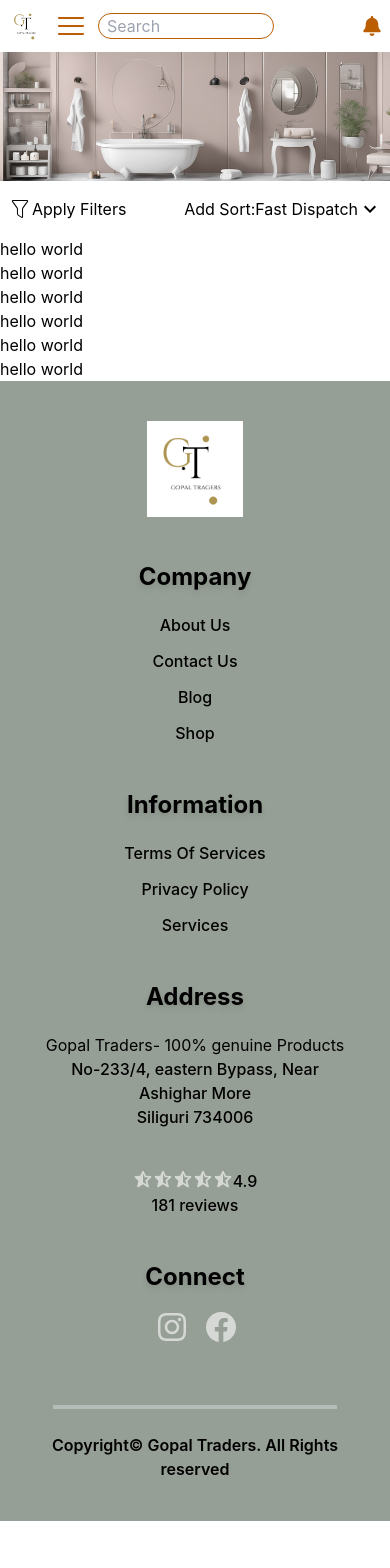
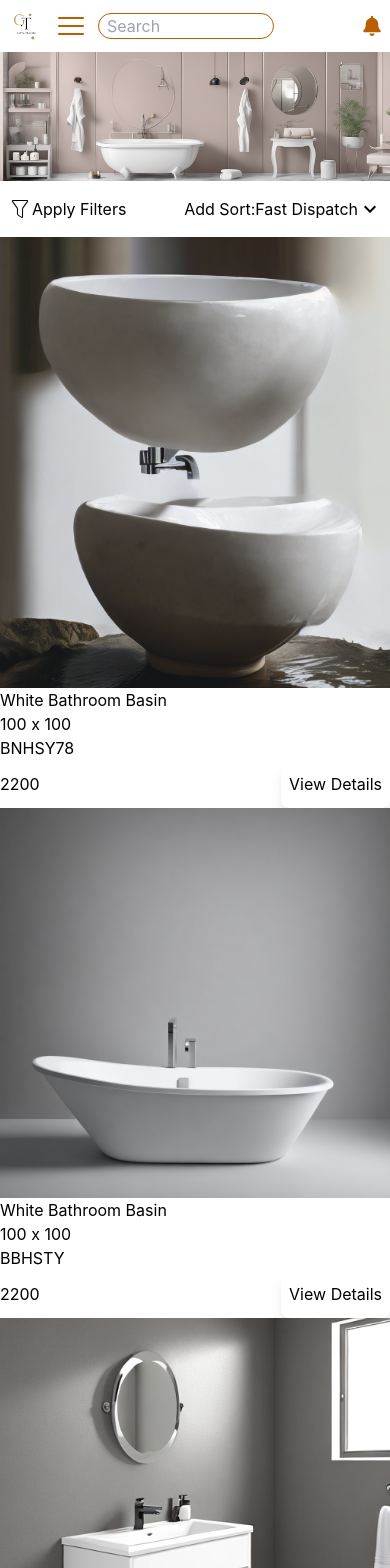
Before and after one commit to Shubh-Dev/gopal-traders, a React (Vite) app: page /shop in a window 390 px wide. Shown: the top 1568 px of the page. Before the commit the page ends 1521 px from the top, so only its background shows below. Built offline with nearby package versions, Linux system fonts and the light colour scheme; some icons are missing.

Commit message:
product page in progress

```diff
--- a/src/components/Header.jsx
+++ b/src/components/Header.jsx
@@ -29,14 +29,14 @@
             onClick={toggleMobileMenu}
           />
         </div>
-        <div class="relative">
+        <div className="relative">
           <input
             type="text"
-            class="rounded-2xl border border-primary px-2  w-44 pr-10  focus:ring-slate-500 focus:outline-none"
+            className="rounded-2xl border border-primary px-2  w-44 pr-10  focus:ring-slate-500 focus:outline-none"
             placeholder="Search"
           />
-          <div class="absolute inset-y-0 right-2 flex items-center pointer-events-none">
-            <span class="text-primary">
+          <div className="absolute inset-y-0 right-2 flex items-center pointer-events-none">
+            <span className="text-primary">
               <PiMagnifyingGlassThin />
             </span>
           </div>
--- a/src/components/OurStory.jsx
+++ b/src/components/OurStory.jsx
@@ -3,12 +3,12 @@
 
 const OurStory = () => {
   return (
-    <div class="container text-center pt-12 px-2 mx-auto flex flex-col items-center text-gray-500">
-      <p class="text-3xl text-[#969f95] font-semibold pb-4">
+    <div className="container text-center pt-12 px-2 mx-auto flex flex-col items-center text-gray-500">
+      <p className="text-3xl text-[#969f95] font-semibold pb-4">
         Our Plumbing Story
       </p>
-      <p class="text-md font-semibold pb-4">Proudly born in Siliguri.</p>
-      <p class="max-w-3xl">
+      <p className="text-md font-semibold pb-4">Proudly born in Siliguri.</p>
+      <p className="max-w-3xl">
         Gopal Traders is a Siliguri based Bathware dealer. We are committed to
         source only the best and most competitive priced products from the most
         trusted manufacturers. We provide a wide range of products to suit all
@@ -20,31 +20,31 @@
         aspects of your bathroom and kitchen requirements. We are also happy to
         work with your own plumber or builder.
       </p>
-      <div class="max-w-5xl border-b-2 border-gray-300 w-full my-4"></div>
-      <p class="text-3xl text-[#969f95] font-semibold pb-4">Our Mission</p>
-      <p class="text-md font-semibold">
+      <div className="max-w-5xl border-b-2 border-gray-300 w-full my-4"></div>
+      <p className="text-3xl text-[#969f95] font-semibold pb-4">Our Mission</p>
+      <p className="text-md font-semibold">
         To provide the best quality products at the most competitive prices.
       </p>
-      <div class="max-w-5xl border-b-2 border-gray-300 w-full my-4"></div>
+      <div className="max-w-5xl border-b-2 border-gray-300 w-full my-4"></div>
 
-      <p class="text-3xl text-[#969f95] font-semibold pb-4">Our Vision</p>
-      <p class="text-md font-semibold ">
+      <p className="text-3xl text-[#969f95] font-semibold pb-4">Our Vision</p>
+      <p className="text-md font-semibold ">
         To be the best bathroom and kitchen supplier in Siliguri.
       </p>
 
 
-      <div class="max-w-5xl border-b-2 border-gray-300 w-full my-6"></div>
+      <div className="max-w-5xl border-b-2 border-gray-300 w-full my-6"></div>
 
-      <p class="text-3xl text-[#969f95] font-semibold pb-4">Our Values</p>
-      <p class="text-md font-semibold">
+      <p className="text-3xl text-[#969f95] font-semibold pb-4">Our Values</p>
+      <p className="text-md font-semibold">
         We are a family run business and we pride ourselves on our friendly and
         professional service. We are always available to offer advice and
         guidance on all aspects of your bathroom and kitchen requirements. We
         are also happy to work with your own plumber or builder.
       </p>
-      <div class="max-w-5xl border-b-2 border-gray-300 w-full my-6"></div>
-      <p class="text-3xl text-[#969f95] font-semibold pb-4">Image Gallery</p>
-      <div class="grid grid-cols-2 gap-2 mb-4">
+      <div className="max-w-5xl border-b-2 border-gray-300 w-full my-6"></div>
+      <p className="text-3xl text-[#969f95] font-semibold pb-4">Image Gallery</p>
+      <div className="grid grid-cols-2 gap-2 mb-4">
         <GalleryImage image="/toilet-2.jpg" />
         <GalleryImage image="/tub1.png" />
         <GalleryImage image="/toilet-2.jpg" />
--- a/src/components/ProductCard.jsx
+++ b/src/components/ProductCard.jsx
@@ -1,9 +1,25 @@
 import React from 'react';
+import ProductCardButton from './parts/ProductCardButton';
 
-const ProductCard = () => {
-    return  (
-        <p>hello world</p>
-    )
-}
+const ProductCard = ({ image, title, size, sku, price }) => {
+  return (
+    <div>
+      <div className="image">
+        <img src={image} alt="product" />
+      </div>
+      <div className="body">
+        <div>
+          <p>{title}</p>
+          <p>{size}</p>
+          <p>{sku}</p>
+        </div>
+        <div className="flex items-center justify-between">
+          <p>{price}</p>
+          <ProductCardButton buttonText="View Details" bgColor="bg-white" />
+        </div>
+      </div>
+    </div>
+  );
+};
 
 export default ProductCard;
--- a/src/components/Shop.jsx
+++ b/src/components/Shop.jsx
@@ -2,6 +2,7 @@
 import { CiFilter } from 'react-icons/ci';
 import { MdKeyboardArrowDown } from 'react-icons/md';
 import ProductCard from './ProductCard';
+import productdata from '../util/productdata';
 
 const Shop = () => {
   return (
@@ -20,13 +21,20 @@
           <MdKeyboardArrowDown className="text-2xl" />
         </div>
       </div>
-      <div className="grid">
-        <ProductCard />
-        <ProductCard />
-        <ProductCard />
-        <ProductCard />
-        <ProductCard />
-        <ProductCard />
+      <div>
+        {productdata.map((product) => {
+          return (
+            <div key={product.id} className="grid grid-cols-1">
+              <ProductCard
+                image={product.image}
+                title={product.title}
+                size={product.size}
+                sku={product.sku}
+                price={product.price}
+              />
+            </div>
+          );
+        })}
       </div>
     </div>
   );
--- a/src/components/parts/Logo.jsx
+++ b/src/components/parts/Logo.jsx
@@ -1,7 +1,7 @@
 import React from 'react';
 
 const Logo = () => (
-  <div class="">
+  <div>
     <img src="/GT.png" alt="" />
   </div>
 );
--- /dev/null
+++ b/src/components/parts/ProductCardButton.jsx
@@ -0,0 +1,22 @@
+import React from 'react';
+import PropTypes from 'prop-types';
+
+const PrimaryButton = ({ buttonText, bgColor }) => {
+  const buttonBgColor = bgColor || 'bg-[#505d58]';
+  const buttonTextColor = bgColor ? 'text-black' : 'text-white';
+  return (
+    <div>
+      <button
+        className={`px-2 py-3 rounded-lg shadow-lg  border-y-red-600 ${buttonTextColor} ${buttonBgColor}`}
+      >
+        {buttonText}
+      </button>
+    </div>
+  );
+};
+
+PrimaryButton.propTypes = {
+  buttonText: PropTypes.string.isRequired,
+};
+
+export default PrimaryButton;
--- /dev/null
+++ b/src/util/productdata.jsx
@@ -0,0 +1,100 @@
+const productData = [
+  {
+    id: '1',
+    image: '/basindouble.png',
+    title: 'White Bathroom Basin',
+    description: 'White Bathroom Basin',
+    price: '2200',
+    category: 'Bathroomware',
+    size: '100 x 100',
+    sku: 'BNHSY78',
+    newArrival: false,
+    sale: false,
+  },
+  {
+    id: '2',
+    image: '/tub.png',
+    title: 'White Bathroom Basin',
+    description: 'White Bathroom Basin',
+    price: '2200',
+    category: 'Bathroomware',
+    size: '100 x 100',
+    sku: 'BBHSTY',
+    newArrival: false,
+    sale: false,
+  },
+  {
+    id: '3',
+    image: '/bath-storage.png',
+    title: 'White Bathroom Basin',
+    description: 'White Bathroom Basin',
+    price: '2200',
+    category: 'Bathroomware',
+    size: '100 x 100',
+    sku: 'AABGSYU',
+    newArrival: false,
+    sale: false,
+  },
+  {
+    id: '4',
+    image: '/basindouble.png',
+    title: 'White Bathroom Basin',
+    description: 'White Bathroom Basin',
+    price: '2200',
+    category: 'Bathroomware',
+    size: '100 x 100',
+    sku: 'OOISYUTYS',
+    newArrival: false,
+    sale: false,
+  },
+  {
+    id: '5',
+    image: '/tub.png',
+    title: 'White Bathroom Basin',
+    description: 'White Bathroom Basin',
+    price: '2200',
+    category: 'Bathroomware',
+    size: '100 x 100',
+    sku: 'NNSHUYS',
+    newArrival: false,
+    sale: false,
+  },
+  {
+    id: '6',
+    image: '/bath-storage.png',
+    title: 'White Bathroom Basin',
+    description: 'White Bathroom Basin',
+    price: '2200',
+    category: 'Bathroomware',
+    size: '100 x 100',
+    sku: 'NNHJSU',
+    newArrival: false,
+    sale: false,
+  },
+  {
+    id: '7',
+    image: '/tub.png',
+    title: 'White Bathroom Basin',
+    description: 'White Bathroom Basin',
+    price: '2200',
+    category: 'Bathroomware',
+    size: '100 x 100',
+    sku: 'IUSYUS',
+    newArrival: false,
+    sale: false,
+  },
+  {
+    id: '8',
+    image: '/basindouble.png',
+    title: 'White Bathroom Basin',
+    description: 'White Bathroom Basin',
+    price: '2200',
+    category: 'Bathroomware',
+    size: '100 x 100',
+    sku: 'KKSLISUS',
+    newArrival: false,
+    sale: false,
+  },
+];
+
+export default productData;
```
Also changed, not shown: src/components/Footer.jsx (+22 -22 lines).
